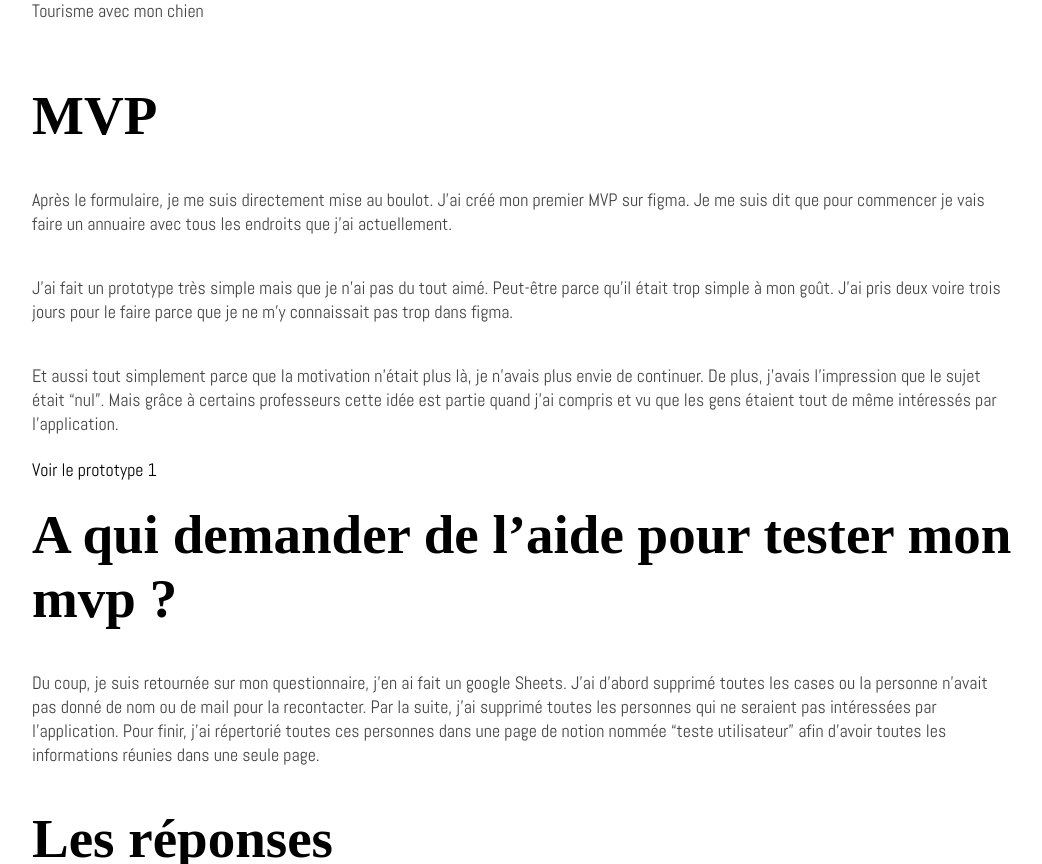
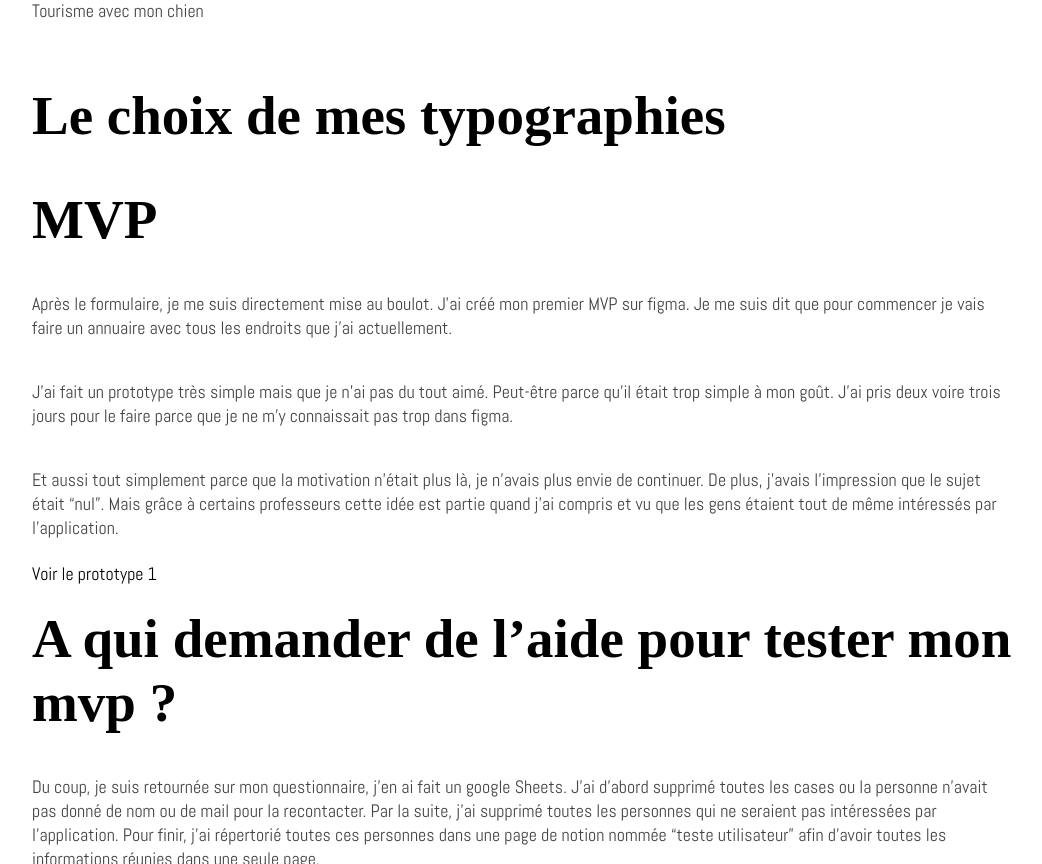
Before and after one commit to Daku-ju/tfa-dog-friendly, a website: page src/case-study.html in a window 1280 px wide. Shown: the part 3319-4183 px from the top of the page, without its empty margins (118-1160 px from the left). Drawn offline with nearby package versions, Linux system fonts and the light colour scheme; files that its build step writes are made by us from their sources.

Commit message:
ajout de section dans case study

```diff
--- a/src/case-study.html
+++ b/src/case-study.html
@@ -96,6 +96,8 @@
         <p class="text"> l'application propose de trouver tous endroits dog friendly. Par endroits, j'entends restaurants, parcs, lieux culturels et hôtel. Il y a des endroits waoufdog qui j'imagine doivent être waouw ou waouf.  On peut rajouter des commentaires.</p>
         <h3 class="title title-little"></h3>Tourisme avec mon chien</h3>
         <p class="text"></p>
+
+        <h2 class="title title--nrm">Le choix de mes typographies </h2>
 
         <h2 class="title title--nrm">MVP</h2>
         <p class="text">Après le formulaire, je me suis directement mise au boulot. J'ai créé mon premier MVP sur figma. Je me suis dit que pour commencer je vais faire un annuaire avec tous les endroits que j'ai actuellement.</p>
```
